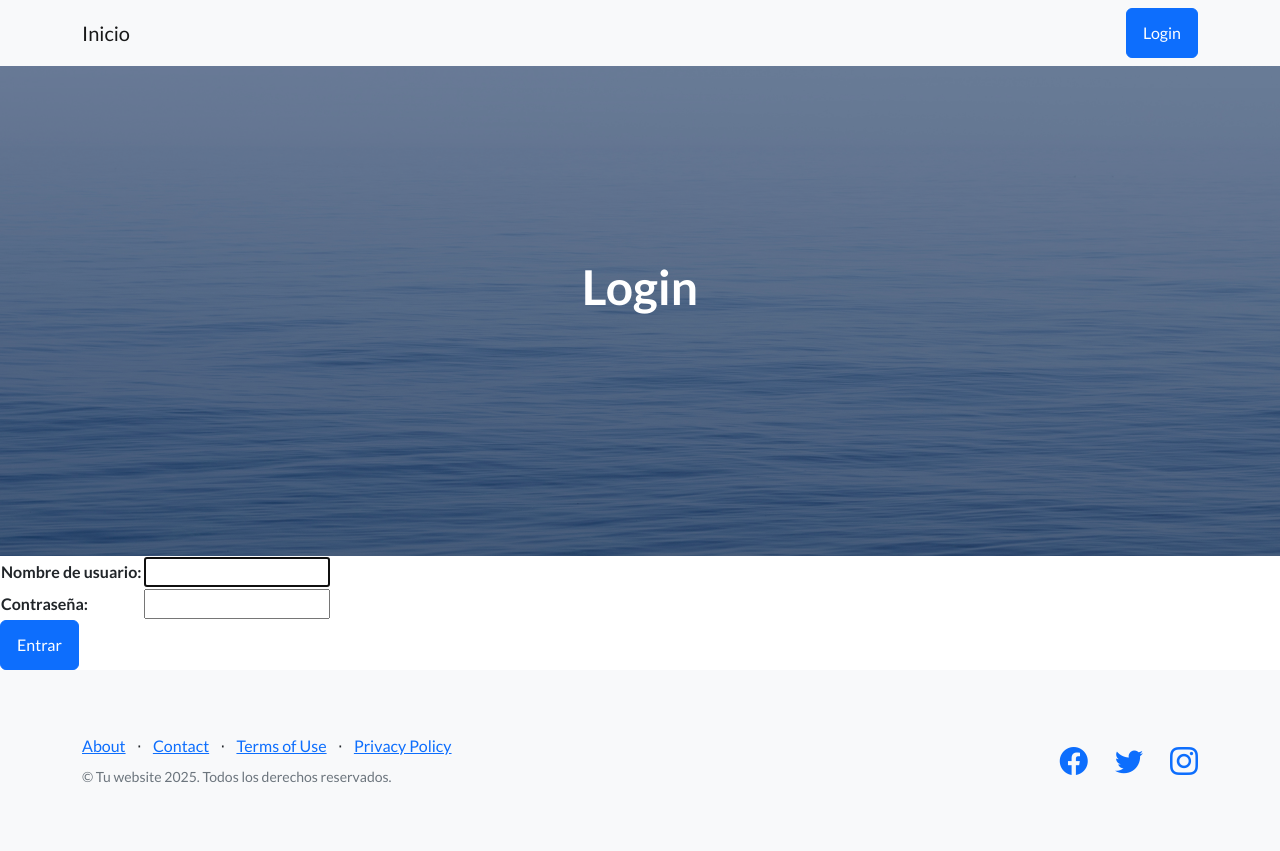
After one commit to NormanBeltran/coder87370, a Django app: page /login/ in a window 1280 px wide. The commit adds this page. Run offline with Django 5.2, Linux system fonts and the light colour scheme; some libraries are stand-ins or nearby versions.

Commit message:
Clase Login / Logout / Buscar / Mixin Decorators

```diff
--- a/academia/entidades/templates/entidades/index.html
+++ b/academia/entidades/templates/entidades/index.html
@@ -23,11 +23,24 @@
         <nav class="navbar navbar-light bg-light static-top">
             <div class="container">
                 <a class="navbar-brand" href="{% url 'home' %}">Inicio</a>
-                <a class="navbar-brand" href="{% url 'cursos' %}">Cursos</a>
-                <a class="navbar-brand" href="{% url 'profesores' %}">Profesores</a>
-                <a class="navbar-brand" href="{% url 'estudiantes' %}">Estudiantes</a>
-                <a class="navbar-brand" href="{% url 'entregables' %}">Entregables</a>
-                <a class="btn btn-primary" href="#signup">Sign Up</a>
+                {% if user.is_authenticated %}
+                    <a class="navbar-brand" href="{% url 'cursos' %}">Cursos</a>
+                    <a class="navbar-brand" href="{% url 'profesores' %}">Profesores</a>
+                    <a class="navbar-brand" href="{% url 'estudiantes' %}">Estudiantes</a>
+                    <a class="navbar-brand" href="{% url 'entregables' %}">Entregables</a>
+
+                    <span style="color:red"  class="navbar-text me-3">
+                    {{ user.username }} <br> [{{ user.first_name }} {{ user.last_name }}]
+                    </span>
+
+                    <form action="{% url 'logout' %}" method="post">
+                        {% csrf_token %}
+                        <button type="submit" class="btn btn-primary">Logout</button>
+                    </form>
+                {% else %}
+                    <a class="btn btn-primary" href="{% url 'login' %}">Login</a>
+                {% endif %}
+
             </div>
         </nav>
         <!-- Masthead-->
--- /dev/null
+++ b/academia/entidades/templates/registration/login.html
@@ -0,0 +1,18 @@
+{% extends 'entidades/index.html' %}
+
+
+{% block titulo %}
+    <h1 class="mb-5">Login</h1>
+{% endblock titulo %}
+
+
+{% block contenido %}
+
+    <form method="post">
+        {% csrf_token %}
+        <table>
+            {{ form.as_table }}
+        </table>
+        <input type="submit" class="btn btn-primary" value="Entrar"></input>
+    </form>
+{% endblock contenido %}
--- a/academia/entidades/urls.py
+++ b/academia/entidades/urls.py
@@ -1,5 +1,8 @@
 from django.contrib import admin
 from django.urls import path, include
+
+from django.contrib.auth.views import LogoutView
+
 from .views import *
 
 urlpatterns = [
@@ -26,4 +29,12 @@ urlpatterns = [
 
     # ____ Entregables
     path("entregables/", entregables, name="entregables"),
+
+    #____ Buscar
+    path("buscarCursos/", buscarCursos, name="buscarCursos"),
+    path("encontrarCursos/", encontrarCursos, name="encontrarCursos"),
+
+    # ____ Login / Logout / Registration
+    path("login/", CustomLoginView.as_view(), name="login"),
+    path("logout/", LogoutView.as_view(next_page='home'), name="logout"),
 ]
--- a/academia/entidades/views.py
+++ b/academia/entidades/views.py
@@ -4,27 +4,36 @@ from .models import *
 from .forms import *
 from django.views.generic import ListView, CreateView, UpdateView, DeleteView
 
+from django.contrib.auth.decorators import login_required
+from django.contrib.auth.mixins import LoginRequiredMixin
+
+from django.contrib.auth.views import LoginView
 
 # Create your views here.
 def home(request):
     return render(request, "entidades/index.html")
 
+@login_required
 def cursos(request):
     contexto = {"cursos": Curso.objects.all()}
     return render(request, "entidades/cursos.html", contexto)
 
+@login_required
 def profesores(request):
     contexto = {"profesores": Profesor.objects.all()}
     return render(request, "entidades/profesores.html", contexto)
 
+@login_required
 def estudiantes(request):
     contexto = {"estudiantes": Estudiante.objects.all()}
     return render(request, "entidades/estudiantes.html", contexto)
 
+@login_required
 def entregables(request):
     contexto = {"entregables": Entregable.objects.all()}
     return render(request, "entidades/entregables.html", contexto)
 
+@login_required
 def cursoForm(request):
     if request.method == "POST":
         miFormulario = CursoForm(request.POST) # Aqui me llega toda la informacion del formulario
@@ -44,6 +53,7 @@ def cursoForm(request):
     contexto = { "form": miFormulario}
     return render(request, "entidades/cursoForm.html", contexto)
 
+@login_required
 def cursoUpdate(request, id):
     curso = Curso.objects.get(id=id)
 
@@ -64,6 +74,7 @@ def cursoUpdate(request, id):
     contexto = { "form": miFormulario}
     return render(request, "entidades/cursoForm.html", contexto)
 
+@login_required
 def cursoDelete(request, id):
     curso = Curso.objects.get(id=id)
     curso.delete()
@@ -71,6 +82,8 @@ def cursoDelete(request, id):
     return render(request, "entidades/cursos.html", contexto)
 
 # Profesores
+
+@login_required
 def profesorForm(request):
     if request.method == "POST":
         miFormulario = ProfesorForm(request.POST) # Aqui me llega toda la informacion del formulario
@@ -91,6 +104,7 @@ def profesorForm(request):
     contexto = { "form": miFormulario}
     return render(request, "entidades/profesorForm.html", contexto)
 
+@login_required
 def profesorUpdate(request, id):
     profesor = Profesor.objects.get(id=id)
 
@@ -112,6 +126,7 @@ def profesorUpdate(request, id):
     contexto = { "form": miFormulario}
     return render(request, "entidades/profesorForm.html", contexto)
 
+@login_required
 def profesorDelete(request, id):
     profesor = Profesor.objects.get(id=id)
     profesor.delete()
@@ -121,7 +136,7 @@ def profesorDelete(request, id):
 #___________________ Estudiantes
 #  Usar Classes Based Views para la gestion de Estudiantes
 
-class EstudianteListView(ListView):
+class EstudianteListView(LoginRequiredMixin, ListView):
     model = Estudiante
     template_name = "entidades/estudiante_registros.html"
 
@@ -132,19 +147,44 @@ class EstudianteListView(ListView):
         #context['estudiante_list'] = Estudiante.objects.filter(nombre__icontains='P')
         return context
 
-class EstudianteCreateView(CreateView):
+class EstudianteCreateView(LoginRequiredMixin, CreateView):
     model = Estudiante
     fields = [ 'nombre', 'apellido', 'email']
     success_url = reverse_lazy('estudiantes')
 
-class EstudianteUpdateView(UpdateView):
+class EstudianteUpdateView(LoginRequiredMixin, UpdateView):
     model = Estudiante
     fields = [ 'nombre', 'apellido', 'email']
     success_url = reverse_lazy('estudiantes')
 
-class EstudianteDeleteView(DeleteView):
+class EstudianteDeleteView(LoginRequiredMixin, DeleteView):
     model = Estudiante
     success_url = reverse_lazy('estudiantes')
 
-# __________________ Entregables
+
+# __________________ Buscar Curso
+@login_required
+def buscarCursos(request):
+    return render(request, "entidades/buscarCursos.html")
+
+@login_required
+def encontrarCursos(request):
+    if request.GET["buscar"]:
+        patron = request.GET["buscar"]
+        cursos = Curso.objects.filter(nombre__icontains=patron)
+        contexto = {"cursos": cursos, "patron": patron}
+        return render(request, "entidades/cursos.html", contexto)
+    else:
+        respuesta = "No se ingresó ningún dato de búsqueda."
+        return render(request, "entidades/cursos.html", {"respuesta": respuesta})
+
+# __________________ Login / Logout / Registration
 #
+
+class CustomLoginView(LoginView):
+    template_name = 'registration/login.html'
+    #fields = '__all__'
+    redirect_authenticated_user = True
+
+    def get_success_url(self):
+        return reverse_lazy('home')
```
Also changed, not shown: academia/entidades/templates/entidades/buscarCursos.html (added, +17 -0 lines), academia/entidades/templates/entidades/cursos.html (+9 -0 lines), academia/curso.db.
